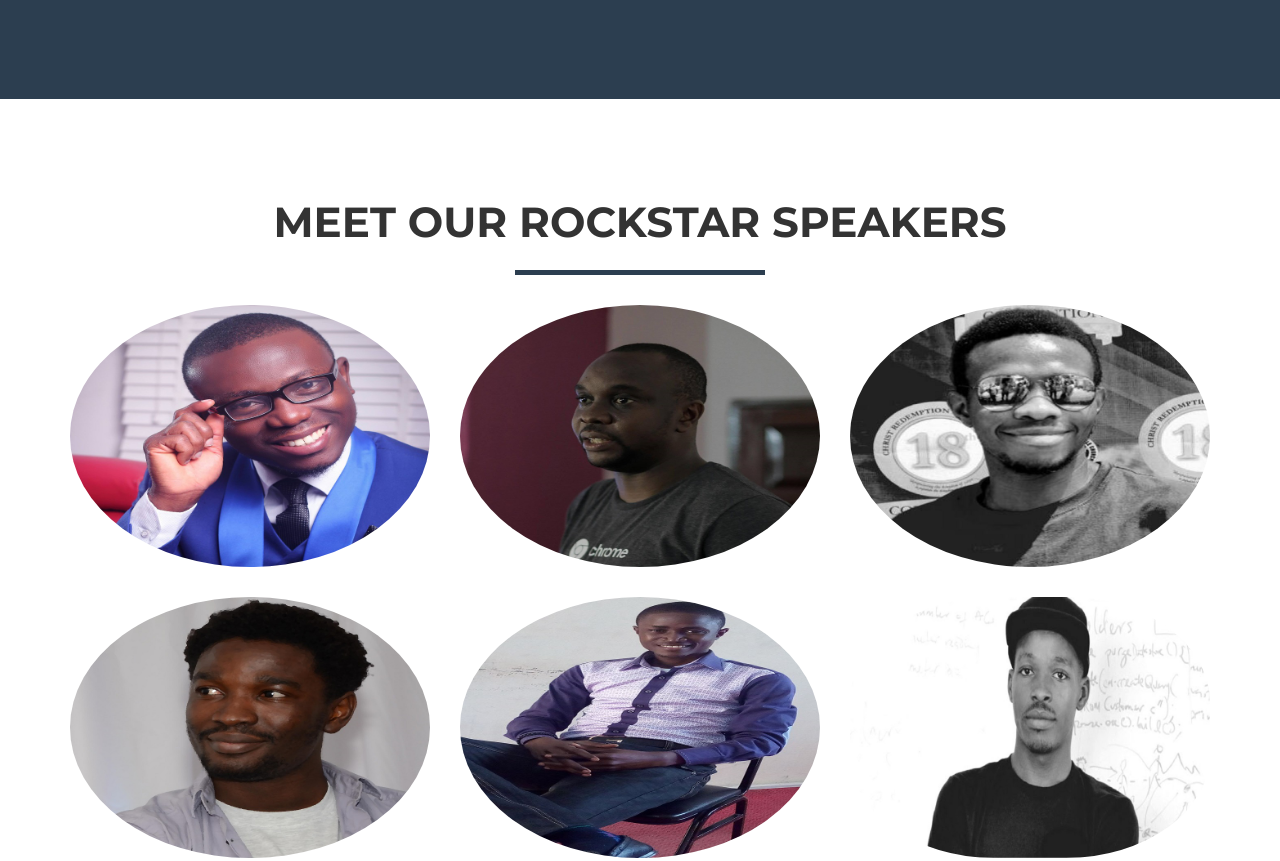
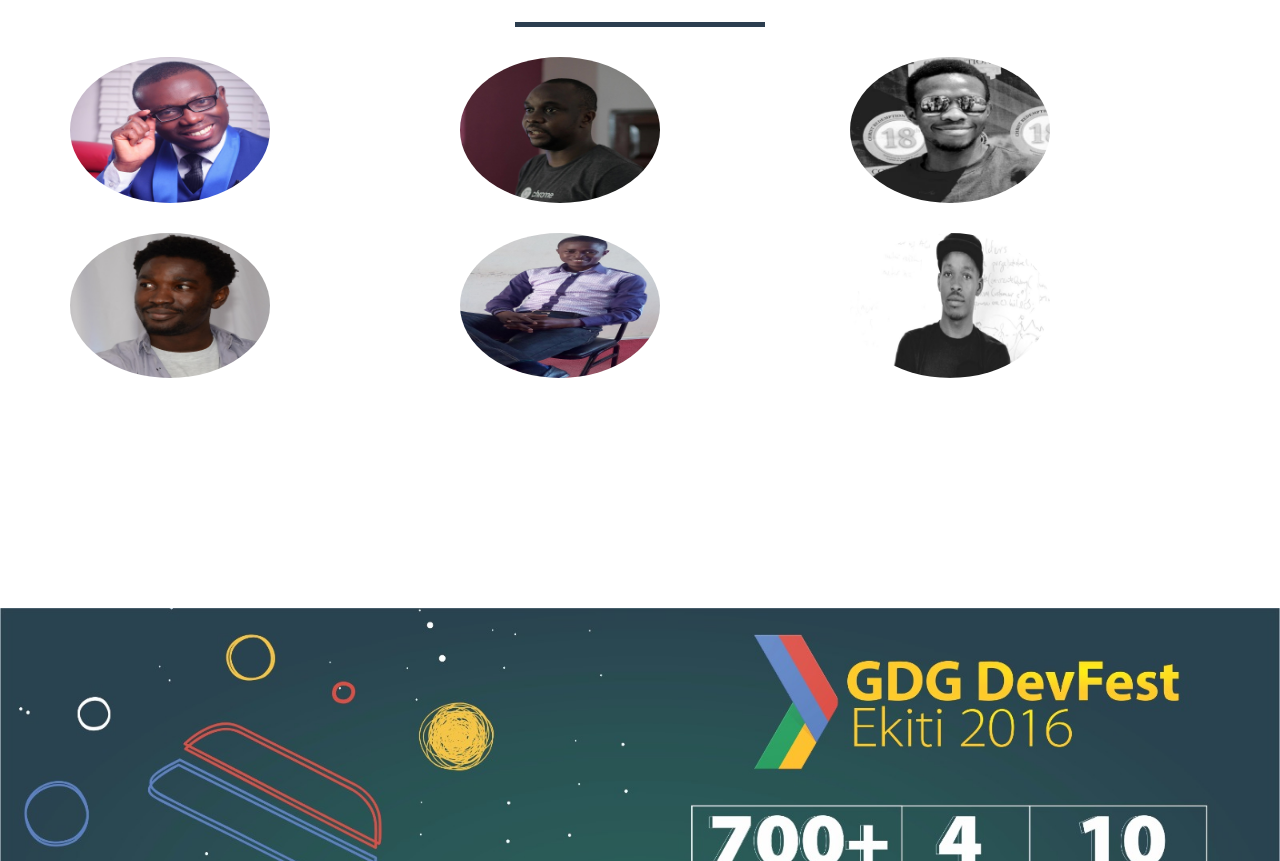
Before and after one commit to devfestekiti2016/devfestekiti2016, a website: page index.html in a window 1280 px wide. Shown: the part 1408-2269 px from the top of the page. Drawn offline with nearby package versions, Linux system fonts and the light colour scheme; some packages are replaced by stand-ins of ours.

Commit message:
initial commit

```diff
--- a/index.html
+++ b/index.html
@@ -164,7 +164,7 @@
                                 <i class="fa fa-search-plus fa-3x"></i>
                             </div>
                         </div>
-                        <img src="img/portfolio/charles.jpg" class="img-responsive" alt="charles" style="border-radius:50%;">
+                        <img src="img/portfolio/charles.jpg" class="img-responsive" alt="charles" width=200 height=200 style="border-radius:50%;">
                     </a>
                 </div>
                 <div class="col-sm-4 portfolio-item">
@@ -174,7 +174,7 @@
                                 <i class="fa fa-search-plus fa-3x"></i>
                             </div>
                         </div>
-                        <img src="img/portfolio/aniedi.jpg" class="img-responsive" alt="aniedi" style="border-radius:50%;">
+                        <img src="img/portfolio/aniedi.jpg" class="img-responsive" alt="aniedi" width=200 height=200 style="border-radius:50%;">
                     </a>
                 </div>
                 <div class="col-sm-4 portfolio-item">
@@ -184,7 +184,7 @@
                                 <i class="fa fa-search-plus fa-3x"></i>
                             </div>
                         </div>
-                        <img src="img/portfolio/muyide.jpeg" class="img-responsive" alt="muyide" style="border-radius:50%;">
+                        <img src="img/portfolio/muyide.jpeg" class="img-responsive" alt="muyide" width=200 height=200 style="border-radius:50%;">
                     </a>
                 </div>
                 <div class="col-sm-4 portfolio-item">
@@ -194,7 +194,7 @@
                                 <i class="fa fa-search-plus fa-3x"></i>
                             </div>
                         </div>
-                        <img src="img/portfolio/toki.jpg" class="img-responsive" alt="toki" style="border-radius:50%;">
+                        <img src="img/portfolio/toki.jpg" class="img-responsive" alt="toki" width=200 height=200 style="border-radius:50%;">
                     </a>
                 </div>
                 <div class="col-sm-4 portfolio-item">
@@ -204,12 +204,9 @@
                                 <i class="fa fa-search-plus fa-3x"></i>
                             </div>
                         </div>
-                        <img src="img/portfolio/rotimi.jpeg" class="img-responsive" alt="rotimi" style="border-radius:50%;">
+                        <img src="img/portfolio/rotimi.jpeg" class="img-responsive" alt="rotimi" width=200 height=200 style="border-radius:50%;">
                     </a>
                 </div>
-
-
-
 
 
 
@@ -221,7 +218,7 @@
                                 <i class="fa fa-search-plus fa-3x"></i>
                             </div>
                         </div>
-                        <img src="img/portfolio/sayo.jpg" class="img-responsive" alt="sayo" style="border-radius:40%;">
+                        <img src="img/portfolio/sayo.jpg" class="img-responsive" alt="sayo" width=200 height=200 style="border-radius:50%;">
                     </a>
                 </div>
             </div>
```
Also changed, not shown: img/banner2.jpg.
